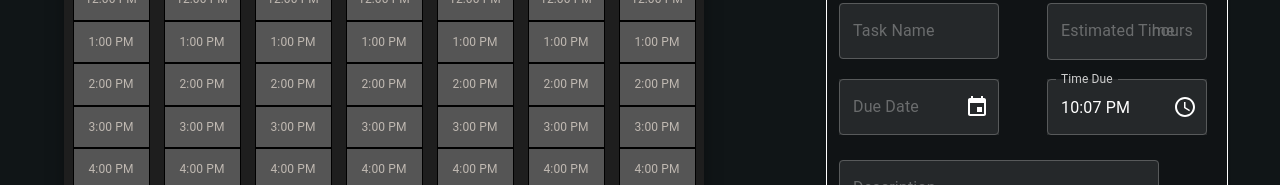
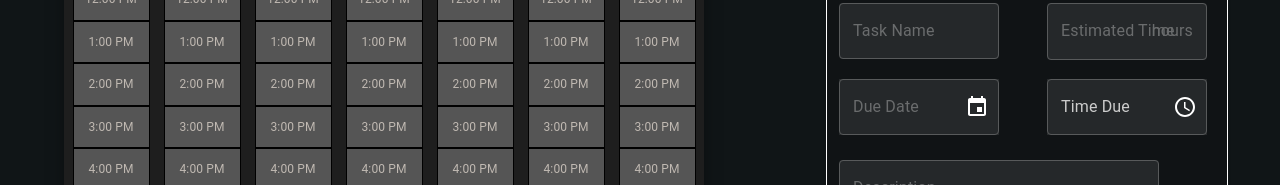
Before and after one commit to dev-pigeon/tache-time, a React (Vite) app in the folder client/: page / in a window 1280 px wide. Shown: the part 406-591 px from the top of the page. Built offline with nearby package versions, Linux system fonts and the light colour scheme.

Commit message:
added hook to store add task values

```diff
--- a/client/src/components/CustomDatePicker.tsx
+++ b/client/src/components/CustomDatePicker.tsx
@@ -1,27 +1,33 @@
-import { DatePicker, LocalizationProvider } from "@mui/x-date-pickers";
+import { DatePicker } from "@mui/x-date-pickers/DatePicker";
+import { LocalizationProvider } from "@mui/x-date-pickers/LocalizationProvider";
 import { AdapterDayjs } from "@mui/x-date-pickers/AdapterDayjs";
+import { Dayjs } from "dayjs";
+import { SxProps } from "@mui/material";
 
 interface CustomDatePickerProps {
-  sxIn?: object;
+  value: Dayjs | null;
+  onChange: (date: Dayjs | null) => void;
+  sxIn?: SxProps;
 }
 
-const CustomDatePicker = ({ sxIn }: CustomDatePickerProps) => {
+const CustomDatePicker = ({ value, onChange, sxIn }: CustomDatePickerProps) => {
   return (
     <LocalizationProvider dateAdapter={AdapterDayjs}>
       <DatePicker
+        label="Due Date"
+        value={value}
+        onChange={onChange}
         sx={{
           ...sxIn,
           "& label": {
             color: "#6a6c6d",
           },
-
           "& .MuiSvgIcon-root": {
             fill: "white",
           },
           "& fieldset": {
             borderColor: "#585a5b",
           },
-
           "& .MuiInputBase-root": {
             "&:hover fieldset": {
               borderColor: "#888888",
@@ -32,7 +38,6 @@ const CustomDatePicker = ({ sxIn }: CustomDatePickerProps) => {
           },
           backgroundColor: "#25282a",
         }}
-        label="Due Date"
       />
     </LocalizationProvider>
   );
--- a/client/src/components/CustomTextField.tsx
+++ b/client/src/components/CustomTextField.tsx
@@ -1,13 +1,16 @@
 import { InputAdornment, TextField, Typography } from "@mui/material";
 
 interface CustomTextFieldProps {
+  id: string;
   widthIn: number | string;
   label: string;
   sxIn?: object;
   rows?: number;
   adornment?: string;
-  // onChange
-  // value
+  value: string | number;
+  onChange: (
+    event: React.ChangeEvent<HTMLInputElement | HTMLTextAreaElement>
+  ) => void;
 }
 
 const CustomTextField = ({
@@ -16,9 +19,15 @@ const CustomTextField = ({
   sxIn,
   rows,
   adornment,
+  onChange,
+  id,
+  value,
 }: CustomTextFieldProps) => {
   return (
     <TextField
+      value={value}
+      id={id}
+      onChange={onChange}
       slotProps={{
         input: {
           endAdornment: (
--- a/client/src/components/CustomTimePicker.tsx
+++ b/client/src/components/CustomTimePicker.tsx
@@ -1,15 +1,19 @@
 import { DesktopTimePicker, LocalizationProvider } from "@mui/x-date-pickers";
 import { AdapterDayjs } from "@mui/x-date-pickers/AdapterDayjs";
-import dayjs from "dayjs";
+import dayjs, { Dayjs } from "dayjs";
 
 interface CustomTimePickerProps {
   sxIn?: object;
+  value: Dayjs | null;
+  onChange: (date: Dayjs | null) => void;
 }
 
-const CustomTimePicker = ({ sxIn }: CustomTimePickerProps) => {
+const CustomTimePicker = ({ sxIn, value, onChange }: CustomTimePickerProps) => {
   return (
     <LocalizationProvider dateAdapter={AdapterDayjs}>
       <DesktopTimePicker
+        value={value}
+        onChange={onChange}
         sx={{
           ...sxIn,
           backgroundColor: "#25282a",
--- a/client/src/components/TaskOptions/AddTask.tsx
+++ b/client/src/components/TaskOptions/AddTask.tsx
@@ -5,7 +5,11 @@ import CustomTextField from "../CustomTextField";
 
 import CustomDatePicker from "../CustomDatePicker";
 import CustomTimePicker from "../CustomTimePicker";
+
+import useAddTask from "../../hooks/useAddTask";
 const AddTask = () => {
+  const addTaskHook = useAddTask();
+
   return (
     <Paper id={"add-task-outercontainer"}>
       <Stack width={"100%"} position={"relative"} alignItems={"center"}>
@@ -26,11 +30,17 @@ const AddTask = () => {
 
         <Stack id={"name-time-container"} direction={"row"}>
           <CustomTextField
+            id={"task-name"}
+            onChange={addTaskHook.handleStringElementChange}
+            value={addTaskHook.taskName}
             sxIn={{ left: "3%" }}
             widthIn={"40%"}
             label="Task Name"
           />
           <CustomTextField
+            id="task-est-time"
+            value={addTaskHook.estimatedHours}
+            onChange={addTaskHook.handleStringElementChange}
             widthIn={"40%"}
             label="Estimated Time"
             sxIn={{ left: "15%" }}
@@ -40,14 +50,21 @@ const AddTask = () => {
 
         <Stack direction={"row"} id={"duedate-container"}>
           <CustomDatePicker
+            value={addTaskHook.taskDueDate}
+            onChange={addTaskHook.setTaskDueDate}
             sxIn={{ position: "relative", width: "40%", left: "3%" }}
           />
           <CustomTimePicker
+            value={addTaskHook.taskTimeDue}
+            onChange={addTaskHook.setTaskTimeDue}
             sxIn={{ position: "relative", width: "40%", left: "15%" }}
           />
         </Stack>
 
         <CustomTextField
+          id="task-desc"
+          value={addTaskHook.taskDescription}
+          onChange={addTaskHook.handleStringElementChange}
           widthIn={"80%"}
           label="Description"
           rows={2}
--- /dev/null
+++ b/client/src/hooks/useAddTask.ts
@@ -0,0 +1,45 @@
+import { Dayjs } from "dayjs";
+import { Dispatch, SetStateAction, useState } from "react"
+
+const useAddTask = () => {
+    const [taskName, setTaskName] = useState<string>("");
+    const [taskDescription, setTaskDescription] = useState<string>("");
+    const [estimatedHours, setEstimatedHours] = useState<string>("");
+    const [taskDueDate, setTaskDueDate] = useState<Dayjs | null>(null);
+    const [taskTimeDue, setTaskTimeDue] = useState<Dayjs | null>(null);
+
+
+    const handleStringElementChange = (event : React.ChangeEvent<HTMLInputElement | HTMLTextAreaElement>) => {
+        const target = event.target;
+        if(target) {
+            if(target.id) {
+                const setState = getProperStateSetter(target.id);
+                setState(target.value);
+            }
+        }
+    }
+
+    const getProperStateSetter = (elementID : string) : Dispatch<SetStateAction<string>> => {
+        switch(elementID) {
+            case "task-name":
+                return setTaskName;
+            case "task-desc":
+                return setTaskDescription;
+        }
+        return setEstimatedHours
+    }
+
+    return {
+        handleStringElementChange,
+        taskName,
+        taskDescription,
+        taskDueDate,
+        taskTimeDue,
+        estimatedHours,
+        setTaskDueDate,
+        setTaskTimeDue
+    }
+}
+
+
+export default useAddTask;
```
